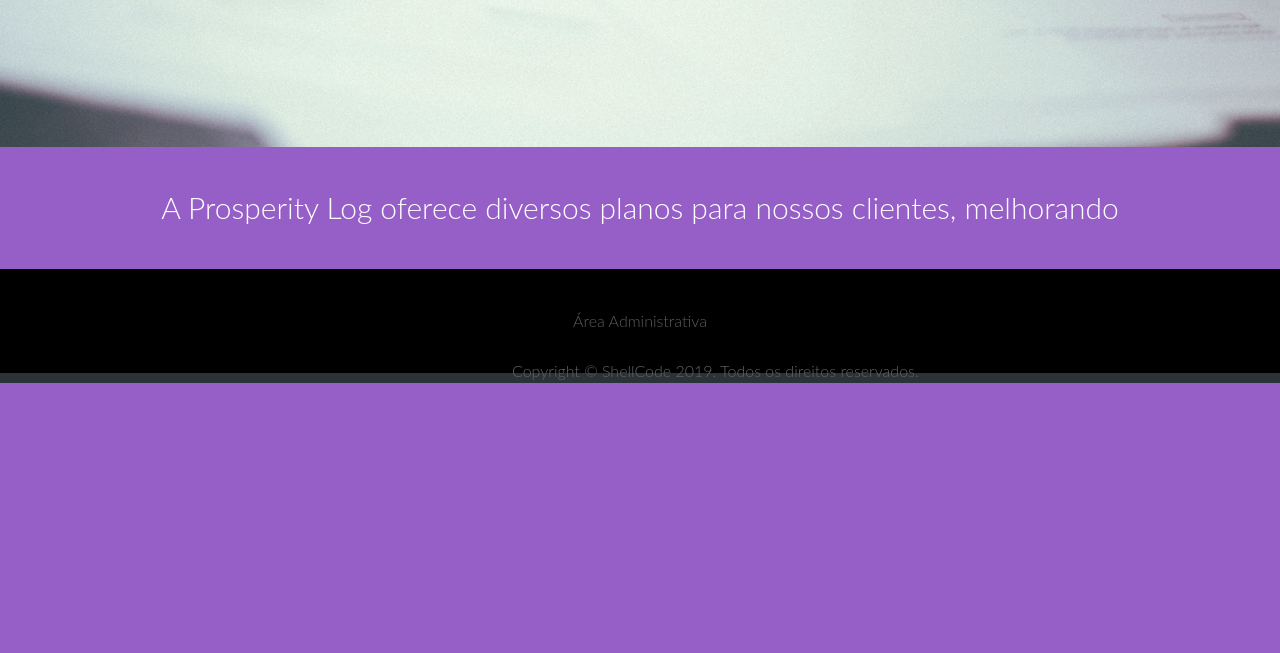
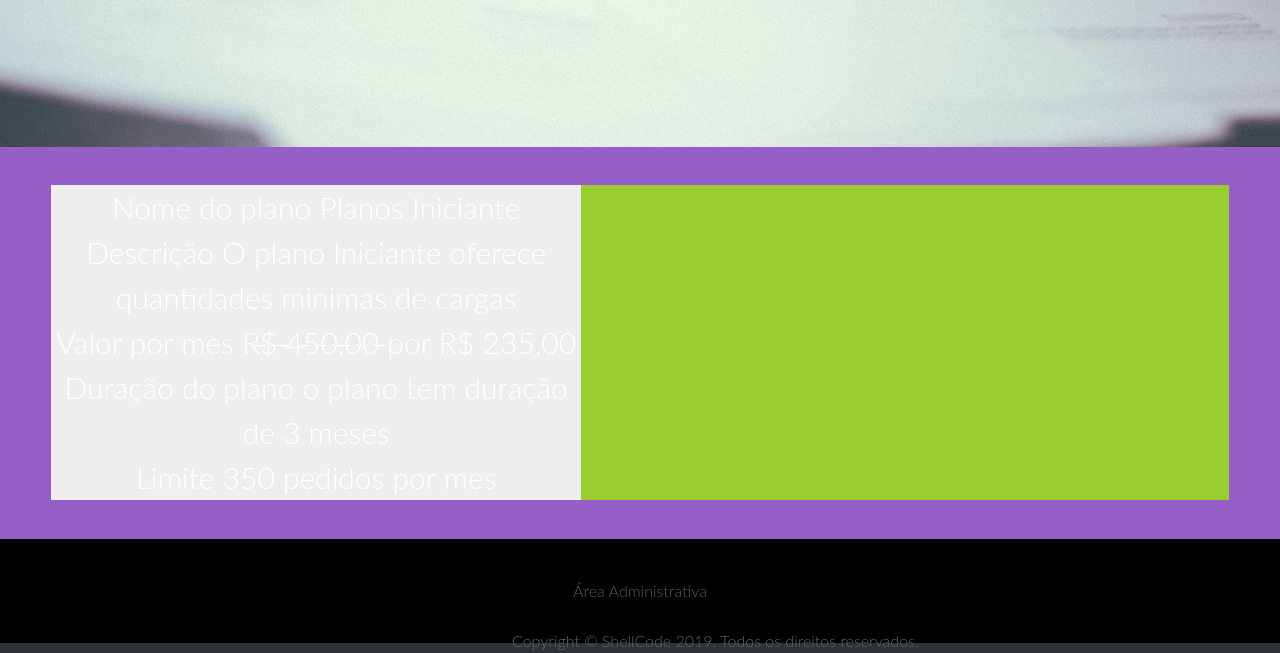
Before and after one commit to EdsonMeloR/Projeto-Web, a PHP site: page /planos.php in a window 1280 px wide. Shown: the part 493-1146 px from the top of the page. Before the commit the page ends 876 px from the top, so only its background shows below. Run offline with PHP 8.4, Linux system fonts and the light colour scheme; some libraries are stand-ins or nearby versions.

Commit message:
clone pro Carlos

```diff
--- a/css/style.css
+++ b/css/style.css
@@ -705,3 +705,19 @@ input[type='submit']
 {
     opacity: 50%;
 }
+
+/* ============================================================================================================================================= */
+
+/* ! EDITANDO PAGINA DE PLANOS */
+
+.plano
+{
+    background-color:yellowgreen;
+}
+
+.contrato
+{
+    background-color: #eee;
+    width: 45%;
+    height: 55%;
+}
--- a/planos.php
+++ b/planos.php
@@ -44,9 +44,30 @@
     </section>
 
     <section class="conteudos" style="background: rgb(150, 95, 200);">
-        <p>A Prosperity Log oferece diversos planos para nossos clientes, melhorando
+        <div class="plano">
+            <div class="contrato">
+                <p class="txt_plano"> Nome do plano <?php ?>
+                    <span> Planos Iniciante <?php ?> </span>
+                </p>
 
-        </p>
+                <p class="txt_plano">  Descrição <?php ?>
+                    <span> O plano Iniciante oferece
+                    quantidades minimas de cargas<?php ?> </span>
+                </p>
+
+                <p class="txt_plano"> Valor por mes <?php ?>
+                    <span> R̶$̶ ̶4̶5̶0̶,̶0̶0̶  por R$ 235,00 <?php ?> </span>
+                </p>
+
+                <p class="txt_plano"> Duração do plano <?php ?>
+                    <span>  o plano tem duração de 3 meses <?php ?> </span>
+                </p>
+
+                <p class="txt_plano"> Limite<?php ?>
+                    <span> 350 pedidos por mes<?php ?> </span>
+                </p>
+            </div>
+        </div>
     </section>
     </main>
 
```
